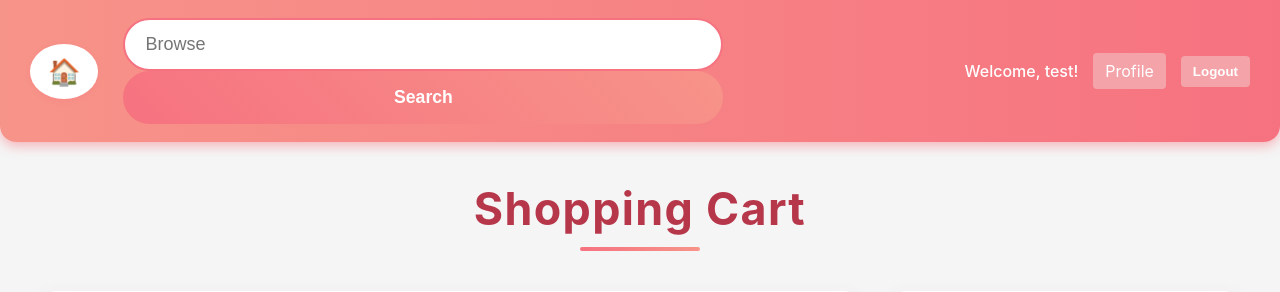
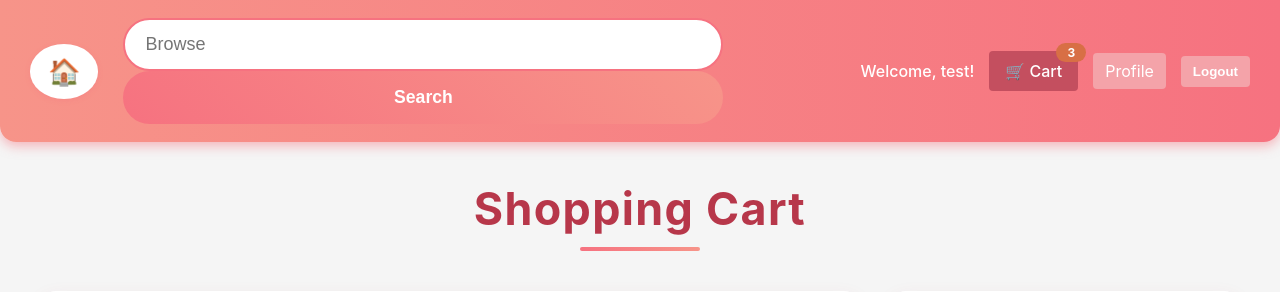
Before and after one commit to Rindian1/guitar-store-v1, a Flask app: page /shopping-cart in a window 1280 px wide. Shown: the top 292 px of the page. Run offline with Flask 3, Linux system fonts and the light colour scheme; a user stored in the database is signed in; data comes from the database, SQL or seed files in the repository; both versions use the stored data as it was after the commit.

Commit message:
changes commit messages are so dtm

```diff
--- a/app.py
+++ b/app.py
@@ -37,6 +37,13 @@ def get_db():
         db = g._db = sqlite3.connect(DB_PATH, check_same_thread=False)
         db.row_factory = sqlite3.Row
     return db
+
+def get_cart_items():
+    """Helper function to get cart items for the current user"""
+    if not current_user.is_authenticated:
+        return []
+    db = get_db()
+    return db.execute('SELECT id, name, price FROM cart_items WHERE user_id = ? ORDER BY id DESC', (current_user.id,)).fetchall()
 
 @app.teardown_appcontext
 def close_db(exception):
@@ -417,15 +424,27 @@ def search():
 
     products = db.execute(sql, params).fetchall()
     categories = db.execute('SELECT DISTINCT category FROM products').fetchall()
+    cart_items = get_cart_items()
+
+    # Check cart status for each product
+    products_with_cart_status = []
+    for product in products:
+        product_dict = dict(product)
+        product_dict['in_cart'] = False
+        if current_user.is_authenticated:
+            product_dict['in_cart'] = db.execute('SELECT COUNT(*) AS count FROM cart_items WHERE name = ? AND user_id = ?',
+                                                (product['name'], current_user.id)).fetchone()['count'] > 0
+        products_with_cart_status.append(product_dict)
 
     return render_template(
         'search.html',
-        products=products,
+        products=products_with_cart_status,
         search_query=query,
         selected_category=category,
         categories=categories,
         sort_by=sort_by,
         sort_order=sort_order,
+        cart_items=cart_items,
     )
 
 @app.route('/product/<int:product_id>')
@@ -473,12 +492,15 @@ def product_detail(product_id: int):
         except (json.JSONDecodeError, TypeError):
             youtube_links = []
 
+    cart_items = get_cart_items()
+
     return render_template(
         'product_detail.html',
         product=product,
         detailed_description=detailed_description,
         youtube_links=youtube_links,
-        in_cart=in_cart
+        in_cart=in_cart,
+        cart_items=cart_items,
     )
 
 @app.route('/shopping-cart')
@@ -625,7 +647,8 @@ def logout():
 @app.route('/profile')
 @login_required
 def profile():
-    return render_template('profile.html')
+    cart_items = get_cart_items()
+    return render_template('profile.html', cart_items=cart_items)
 
 if __name__ == '__main__':
     app.run(host='0.0.0.0', port=5001, debug=True)
--- a/static/style.css
+++ b/static/style.css
@@ -78,6 +78,43 @@ header {
 
 .logout-btn:hover {
   background-color: #f64754;
+}
+
+.cart-button {
+  background-color: #f4a3a9;
+  color: white;
+  text-decoration: none;
+  padding: 10px 16px;
+  border-radius: 4px;
+  cursor: pointer;
+  transition: background-color 0.2s;
+  font-weight: 500;
+  position: relative;
+  display: flex;
+  align-items: center;
+  gap: 6px;
+}
+
+.cart-button:hover {
+  background-color: #f64754;
+}
+
+.cart-button.active {
+  background-color: #c44f5f;
+}
+
+.cart-count {
+  background-color: #d86f45;
+  color: white;
+  font-size: 12px;
+  font-weight: bold;
+  padding: 2px 6px;
+  border-radius: 10px;
+  min-width: 18px;
+  text-align: center;
+  position: absolute;
+  top: -8px;
+  right: -8px;
 }
 
 .auth-menu {
--- a/templates/index.html
+++ b/templates/index.html
@@ -18,6 +18,12 @@
         {% if current_user.is_authenticated %}
             <div class="user-menu">
                 <span class="welcome-user">Welcome, {{ current_user.username }}!</span>
+                <a href="{{ url_for('shopping_cart') }}" class="cart-button" aria-label="Shopping Cart">
+                    🛒 Cart
+                    {% if cart_items and cart_items|length > 0 %}
+                        <span class="cart-count">{{ cart_items|length }}</span>
+                    {% endif %}
+                </a>
                 <a href="{{ url_for('profile') }}" class="profile-link">Profile</a>
                 <form method="post" action="{{ url_for('logout') }}" class="logout-form-inline">
                     <button type="submit" class="logout-btn">Logout</button>
--- a/templates/login.html
+++ b/templates/login.html
@@ -10,7 +10,6 @@
     <div class="auth-container">
         <div class="auth-card">
             <h1>Login to Guitar Store</h1>
-
             {% if error %}
             <div class="error-message">
                 {{ error }}
--- a/templates/product_detail.html
+++ b/templates/product_detail.html
@@ -18,6 +18,12 @@
     {% if current_user.is_authenticated %}
         <div class="user-menu">
             <span class="welcome-user">Welcome, {{ current_user.username }}!</span>
+            <a href="{{ url_for('shopping_cart') }}" class="cart-button" aria-label="Shopping Cart">
+                🛒 Cart
+                {% if cart_items and cart_items|length > 0 %}
+                    <span class="cart-count">{{ cart_items|length }}</span>
+                {% endif %}
+            </a>
             <a href="{{ url_for('profile') }}" class="profile-link">Profile</a>
             <form method="post" action="{{ url_for('logout') }}" class="logout-form-inline">
                 <button type="submit" class="logout-btn">Logout</button>
--- a/templates/profile.html
+++ b/templates/profile.html
@@ -17,6 +17,12 @@
         </div>
         <div class="user-menu">
             <span class="welcome-user">Welcome, {{ current_user.username }}!</span>
+            <a href="{{ url_for('shopping_cart') }}" class="cart-button" aria-label="Shopping Cart">
+                🛒 Cart
+                {% if cart_items and cart_items|length > 0 %}
+                    <span class="cart-count">{{ cart_items|length }}</span>
+                {% endif %}
+            </a>
             <a href="{{ url_for('profile') }}" class="profile-link">Profile</a>
             <form method="post" action="{{ url_for('logout') }}" class="logout-form-inline">
                 <button type="submit" class="logout-btn">Logout</button>
--- a/templates/shopping_cart.html
+++ b/templates/shopping_cart.html
@@ -18,6 +18,12 @@
         </div>
         <div class="user-menu">
             <span class="welcome-user">Welcome, {{ current_user.username }}!</span>
+            <a href="{{ url_for('shopping_cart') }}" class="cart-button active" aria-label="Shopping Cart">
+                🛒 Cart
+                {% if cart_items and cart_items|length > 0 %}
+                    <span class="cart-count">{{ cart_items|length }}</span>
+                {% endif %}
+            </a>
             <a href="{{ url_for('profile') }}" class="profile-link">Profile</a>
             <form method="post" action="{{ url_for('logout') }}" class="logout-form-inline">
                 <button type="submit" class="logout-btn">Logout</button>
```
Also changed, not shown: templates/search.html (+10 -59 lines), instance/cart.db.
